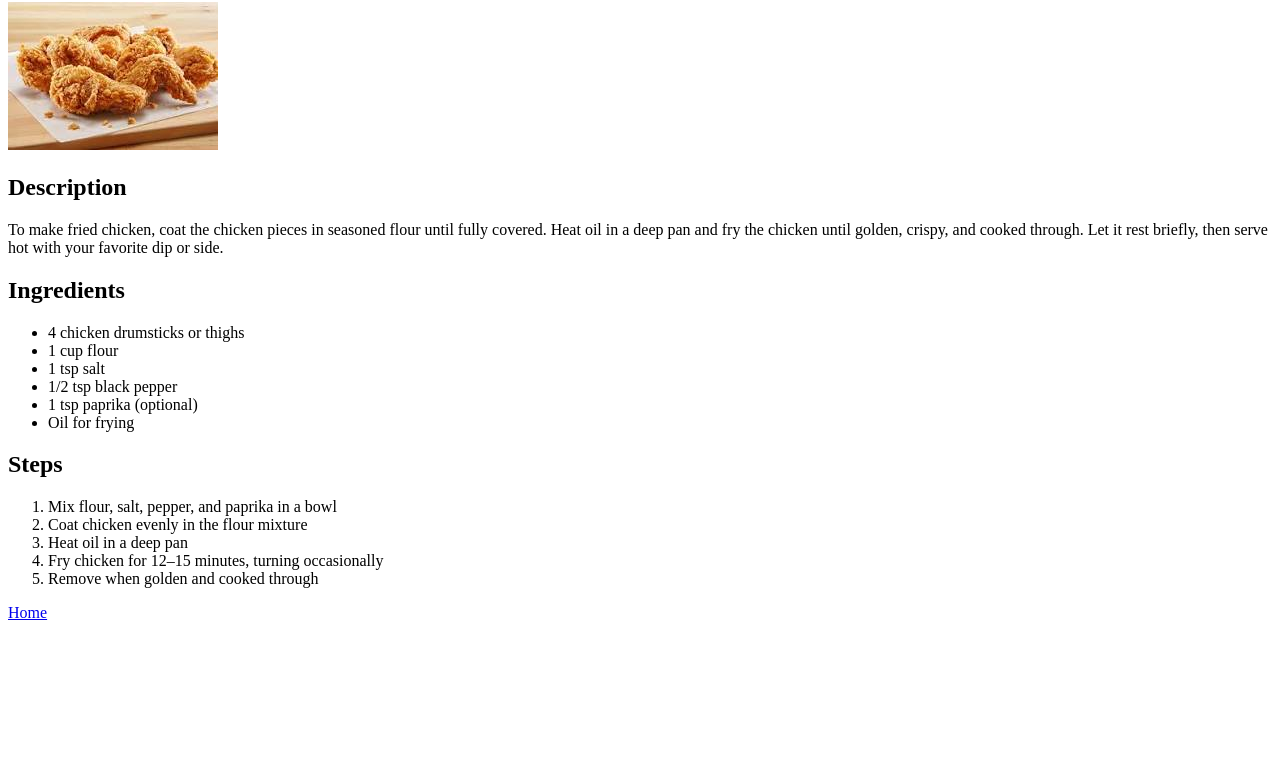
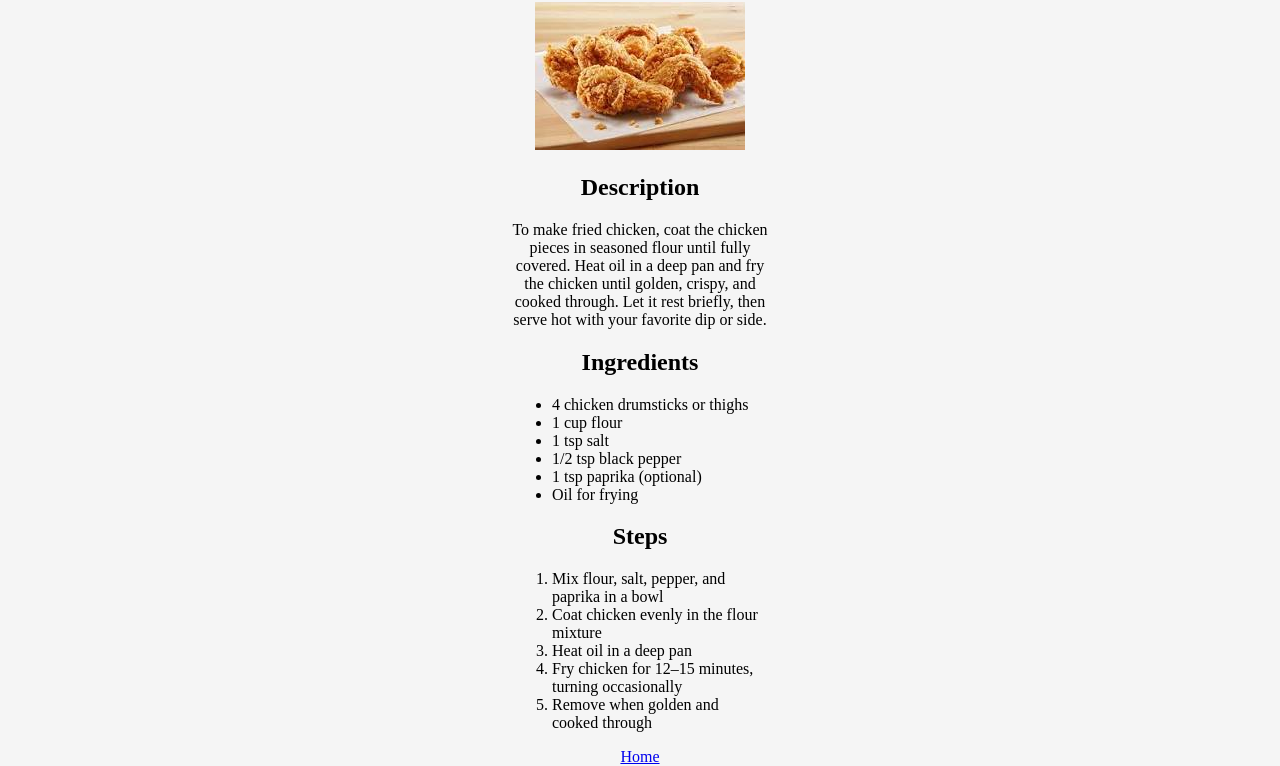
Before and after one commit to leetbeet/odin-recipes, a plain HTML site: page recipes/fried-chicken.html in a window 1280 px wide. Shown: the part 78-844 px from the top of the page. Before the commit the page ends 800 px from the top, so only its background shows below. Drawn offline with Linux system fonts and the light colour scheme.

Commit message:
Add styling

```diff
--- a/recipes/fried-chicken.html
+++ b/recipes/fried-chicken.html
@@ -4,6 +4,7 @@
     <meta charset="UTF-8">
     <meta name="viewport" content="width=device-width, initial-scale=1.0">
     <title>Fried chicken recipe</title>
+    <link rel="stylesheet" href="../styles.css">
 </head>
 <body>
     <h1>Fried chicken</h1>
--- /dev/null
+++ b/styles.css
@@ -0,0 +1,12 @@
+body {
+    background-color: whitesmoke;
+    color: black;
+    text-align: center;
+    margin: 0 auto;
+    width: 20%;
+}
+
+ul,
+ol {
+    text-align: left;
+}
```
Also changed, not shown: index.html (+1 -0 lines), recipes/fries.html (+1 -0 lines), recipes/pizza.html (+1 -0 lines).
